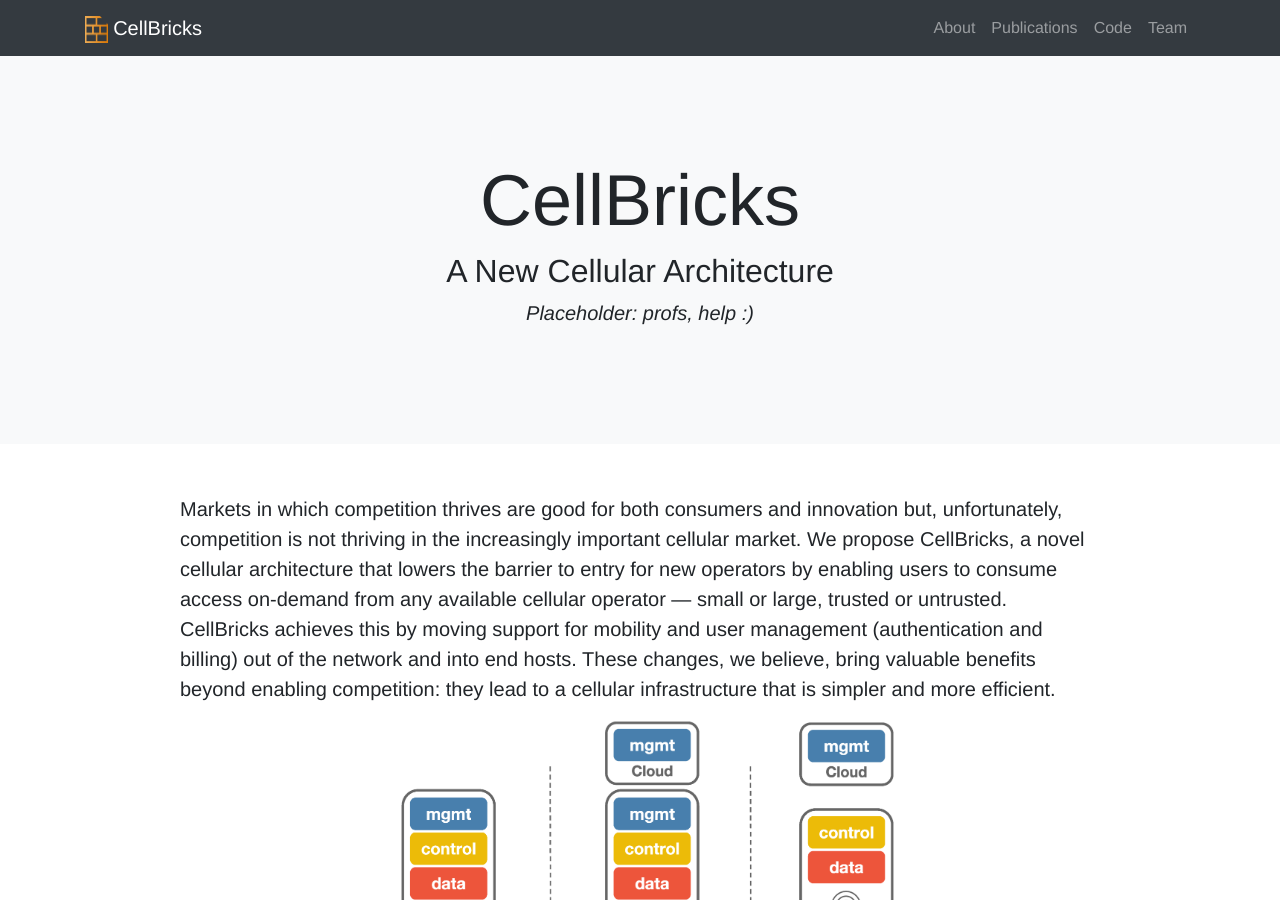
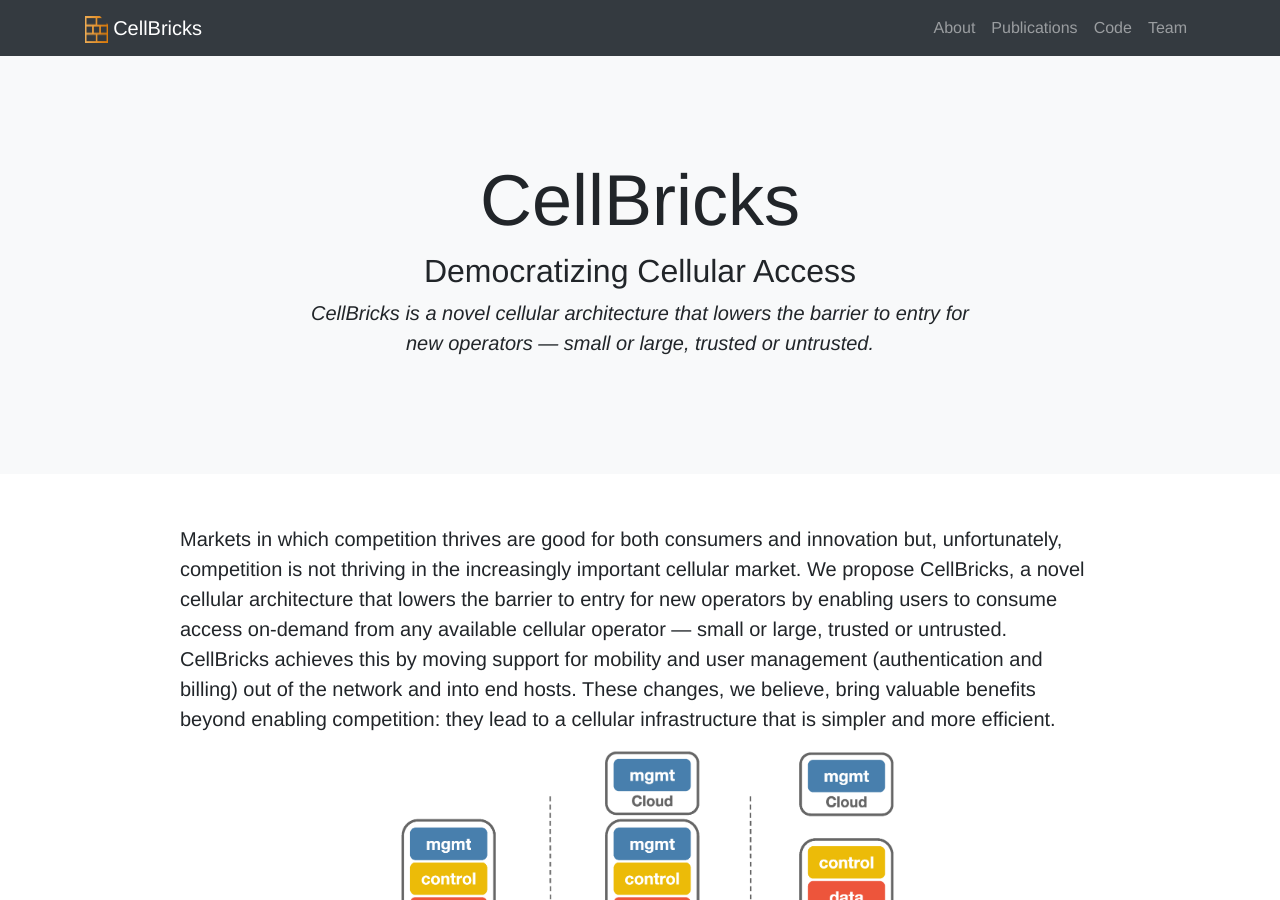
Before and after one commit to cellbricks/cellbricks.github.io, a Jekyll site: the page index.html, which Jekyll copies as it is, in a window 1280 px wide and 900 px high. Built offline with Jekyll 4.4.1, drawn with Linux system fonts in a browser that asks for light colours; nearby versions of some CDN libraries; library files that are not in the unit come from our copies.

Commit message:
update title

```diff
--- a/index.html
+++ b/index.html
@@ -49,8 +49,8 @@
    <header class="bg-light text-black">
       <div class="container text-center">
          <h1>CellBricks </h1>
-         <h2>A New Cellular Architecture</h2>
-         <p class="lead"><i>Placeholder: profs, help :)</i>
+         <h2>Democratizing Cellular Access</h2>
+         <p class="lead"><i>CellBricks is a novel cellular architecture that lowers the barrier to entry for <br> new operators — small or large, trusted or untrusted.</i>
          </p>
       </div>
    </header>
```
